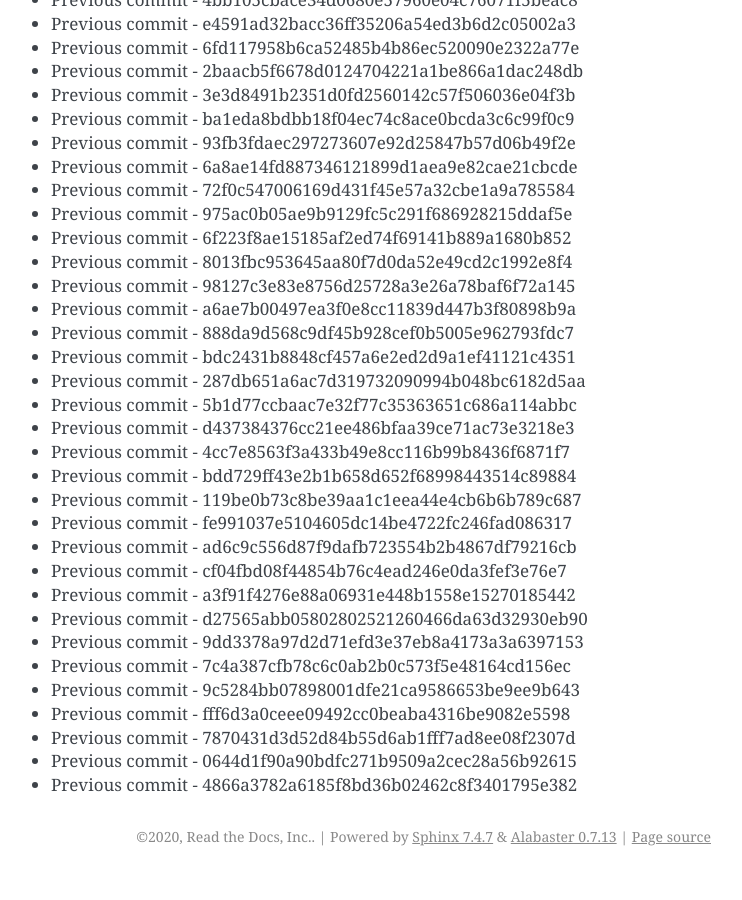
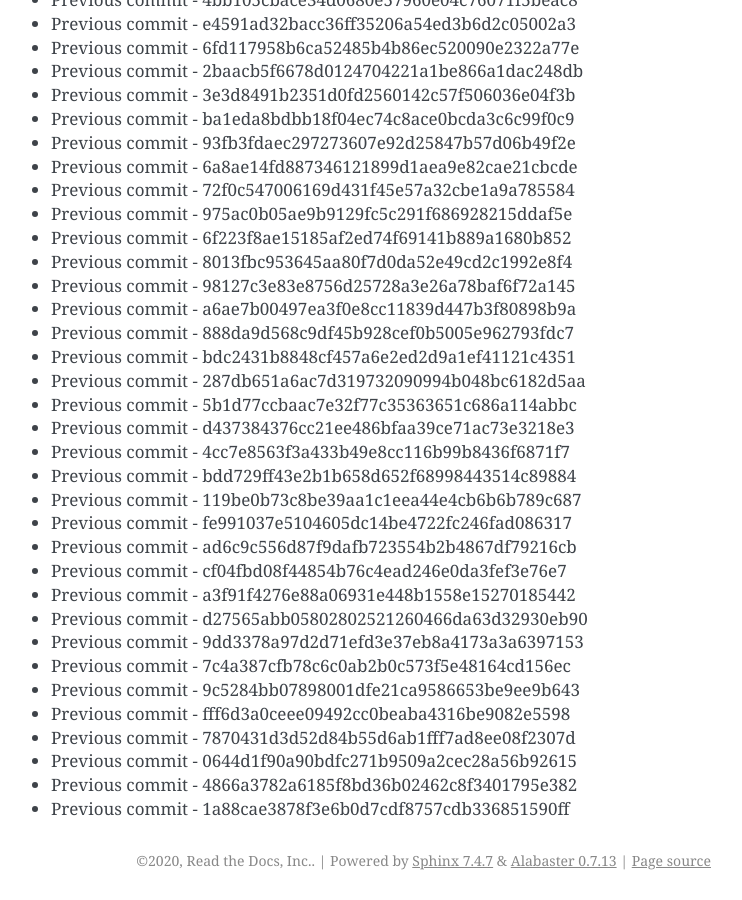
Before and after one commit to readthedocs/rtd-git-stresstest, a Sphinx documentation site: the page built from docs/updates.rst, in a window 1280 px wide and 900 px high, scrolled down 53794 px. Shown: the whole window, without its empty margins (399-1141 px from the left). Built offline with Sphinx 7.4.7, drawn with Linux system fonts in a browser that asks for light colours; before the commit the page ends 54670 px from its top, so only the background shows below that.

Commit message:
Generating commit from previous: 1a88cae3878f3e6b0d7cdf8757cdb336851590ff

```diff
--- a/docs/updates.rst
+++ b/docs/updates.rst
@@ -2292,3 +2292,4 @@ It can be tested for any performance characteristics.
 * Previous commit - 7870431d3d52d84b55d6ab1fff7ad8ee08f2307d
 * Previous commit - 0644d1f90a90bdfc271b9509a2cec28a56b92615
 * Previous commit - 4866a3782a6185f8bd36b02462c8f3401795e382
+* Previous commit - 1a88cae3878f3e6b0d7cdf8757cdb336851590ff
```
